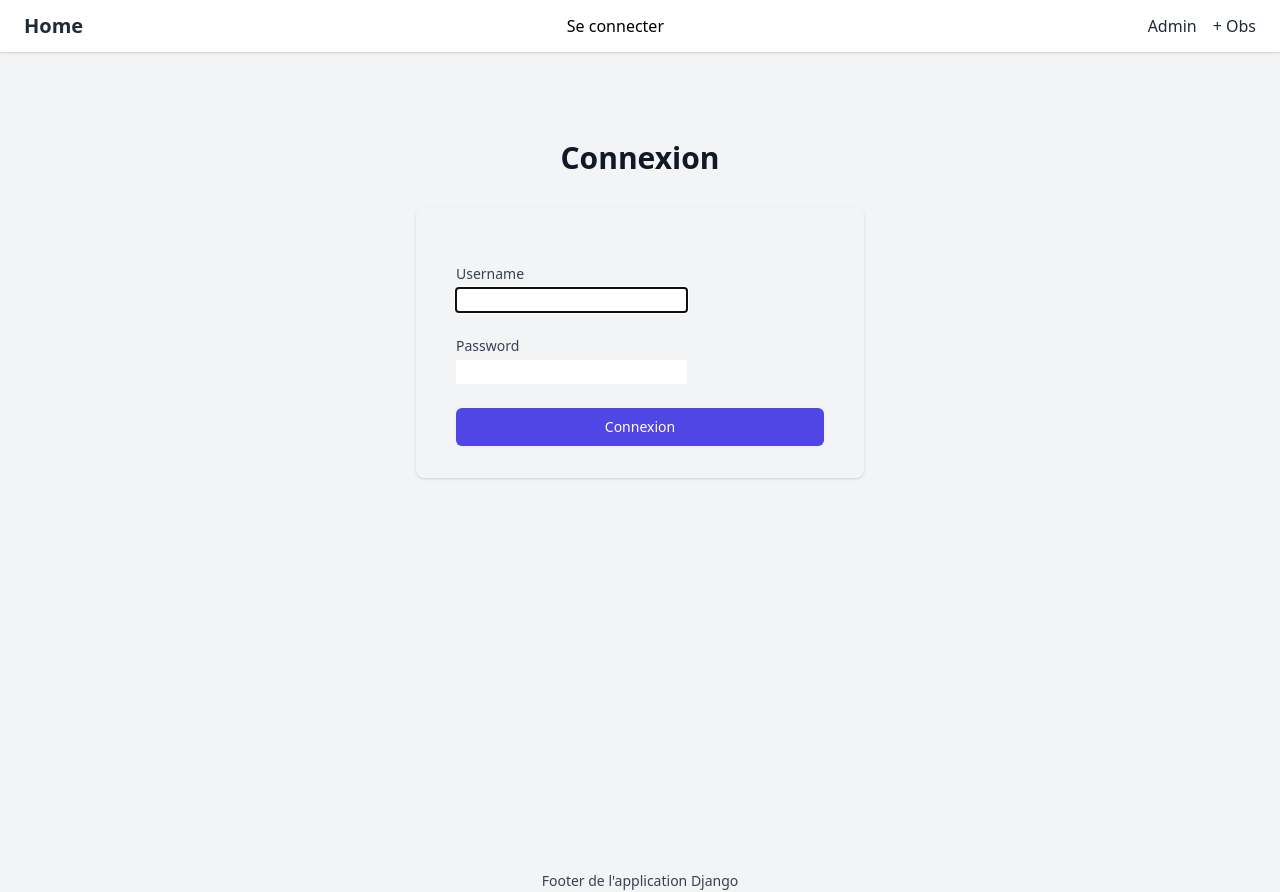
After one commit to lance-kawa/faunatrack_juillet_25, a Django app: page /auth/login/ in a window 1280 px wide. The commit adds this page. Run offline with Django 5.2, Linux system fonts and the light colour scheme.

Commit message:
feat: login

```diff
--- a/faunatrack/templates/base.html
+++ b/faunatrack/templates/base.html
@@ -21,16 +21,16 @@
                 <a class="text-gray-800 text-xl font-bold" href="{% url 'home' %}"> Home </a>
                 {% if request.user.is_authenticated %}
                     <p>{{ request.user.username }}</p>
-                    {% comment %} <form method="post" action="{% url 'logout' %}">
+                    <form method="post" action="{% url 'logout' %}">
                         {% csrf_token %}
                         <button class="background-red-500" type="submit">Logout</button>
-                    </form> {% endcomment %}
+                    </form>
                 {% else %}
-                    {% comment %} <a class="background-blue-500" href="{% url 'login' %}">Se connecter</a> {% endcomment %}
+                     <a class="background-blue-500" href="{% url 'login' %}">Se connecter</a>
                 {% endif %}
                 <div class="flex gap-4">
                     <a class="text-gray-800 hover:text-gray-600" href="{% url 'admin:index' %}">Admin</a>
-                    {% comment %} <a class="text-gray-800 hover:text-gray-600" href="{% url 'projets_list' %}">Projets</a>  {% endcomment %}
+                    <a class="text-gray-800 hover:text-gray-600" href="{% url 'create_observation' %}">+ Obs</a>
                     <!-- Ajoutez d'autres liens de navigation ici -->
                 </div>
             </div>
--- /dev/null
+++ b/faunatrack/templates/registration/login.html
@@ -0,0 +1,42 @@
+{% extends "base.html" %}
+
+{% block content %}
+<div class="bg-gray-100 flex flex-col justify-center py-12 sm:px-6 lg:px-8">
+    <div class="sm:mx-auto sm:w-full sm:max-w-md">
+        <h2 class="mt-6 text-center text-3xl font-extrabold text-gray-900">
+            Connexion
+        </h2>
+    </div>
+
+    <div class="mt-8 sm:mx-auto sm:w-full sm:max-w-md">
+        <div class="py-8 px-4 shadow sm:rounded-lg sm:px-10">
+            <form class="space-y-6" method="post">
+                {% csrf_token %}
+                {% for field in form %}
+                <div>
+                    <label for="{{ field.id_for_label }}" class="block text-sm font-medium text-gray-700">
+                        {{ field.label }}
+                    </label>
+                    <div class="mt-1">
+                        {{ field }}
+                        {% if field.help_text %}
+                        <p class="mt-2 text-sm text-gray-500">{{ field.help_text }}</p>
+                        {% endif %}
+                    </div>
+                </div>
+                {% endfor %}
+                {% if error %}
+                    <div class="text-red-500 text-sm">
+                        {{ error }}
+                    </div>
+                {% endif %}
+                <div>
+                    <button type="submit" class="w-full flex justify-center py-2 px-4 border border-transparent rounded-md shadow-sm text-sm font-medium text-white bg-indigo-600 hover:bg-indigo-700 focus:outline-none focus:ring-2 focus:ring-offset-2 focus:ring-indigo-500">
+                        Connexion
+                    </button>
+                </div>
+            </form>
+        </div>
+    </div>
+</div>
+{% endblock content %}
--- a/faunatrack/urls.py
+++ b/faunatrack/urls.py
@@ -15,9 +15,10 @@ Including another URLconf
     2. Add a URL to urlpatterns:  path('blog/', include('blog.urls'))
 """
 from django.urls import path
-from faunatrack.views import home, mes_projets
+from faunatrack.views import home, mes_projets, ObservationCreate
 
 urlpatterns = [
     path("", home, name="home"),
-    path("projets/", mes_projets, name="mes_projets")
+    path("projets/", mes_projets, name="mes_projets"),
+    path("observations/create/", ObservationCreate.as_view(), name="create_observation"),
 ]
--- a/pythagore/settings.py
+++ b/pythagore/settings.py
@@ -11,6 +11,8 @@ https://docs.djangoproject.com/en/5.2/ref/settings/
 """
 
 from pathlib import Path
+
+from django.urls import reverse_lazy
 
 # Build paths inside the project like this: BASE_DIR / 'subdir'.
 BASE_DIR = Path(__file__).resolve().parent.parent
@@ -100,6 +102,9 @@ AUTH_PASSWORD_VALIDATORS = [
     },
 ]
 
+LOGIN_REDIRECT_URL = reverse_lazy('home')
+LOGOUT_REDIRECT_URL = reverse_lazy('home')
+
 
 # Internationalization
 # https://docs.djangoproject.com/en/5.2/topics/i18n/
--- a/pythagore/urls.py
+++ b/pythagore/urls.py
@@ -21,5 +21,6 @@ from django.urls import include, path
 # Attention, django rajoute toujours un slash '/' a la fin de l'url (redirection quand appelé depuis un front)
 urlpatterns = [
     path('admin/', admin.site.urls),
-    path('faunatrack/', include("faunatrack.urls"))
+    path('', include("faunatrack.urls")),
+    path('auth/', include("django.contrib.auth.urls")),
 ]
```
Also changed, not shown: faunatrack/forms.py (added, +30 -0 lines), faunatrack/templates/observations/create.html (added, +11 -0 lines), faunatrack/views.py (+14 -3 lines), db.sqlite3.
